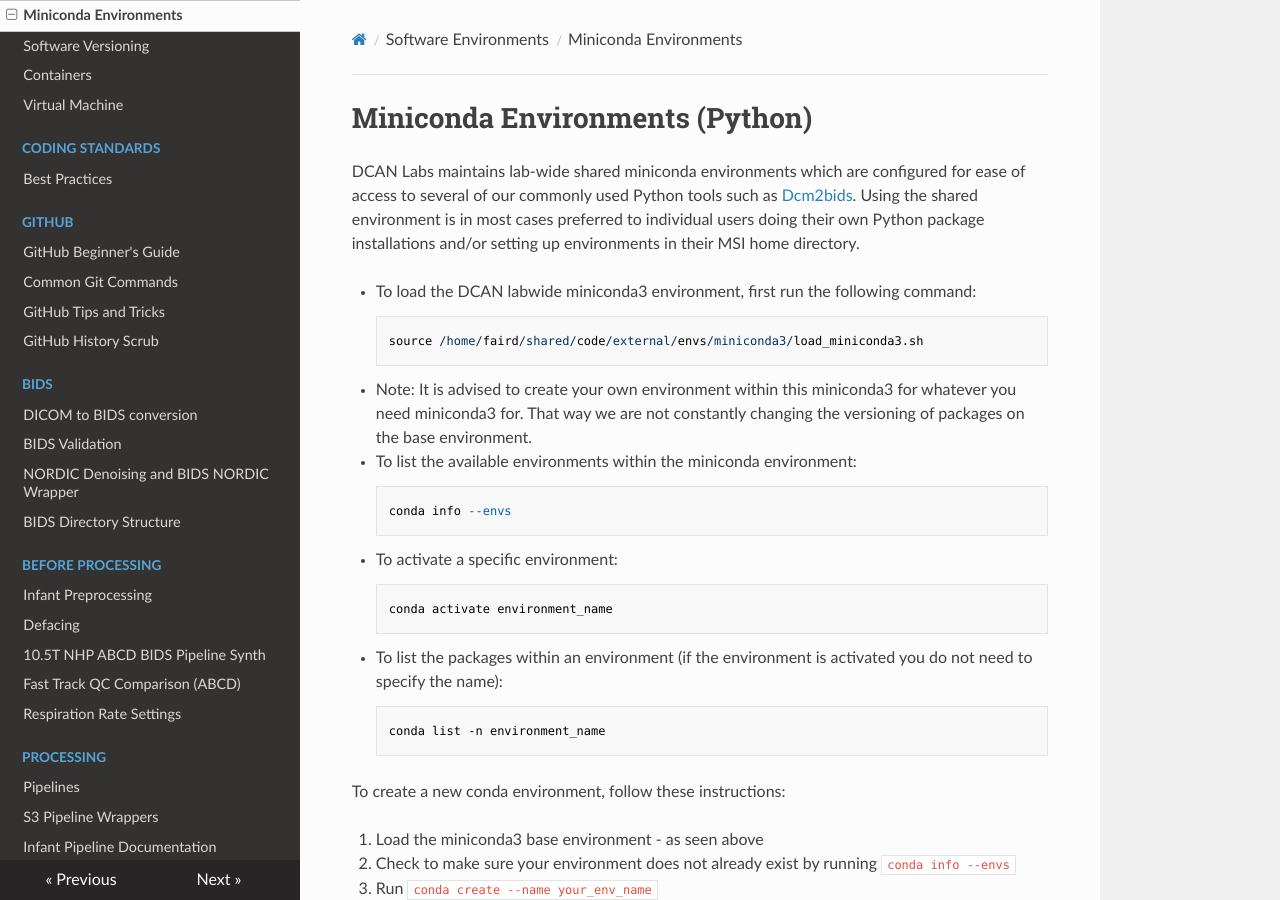
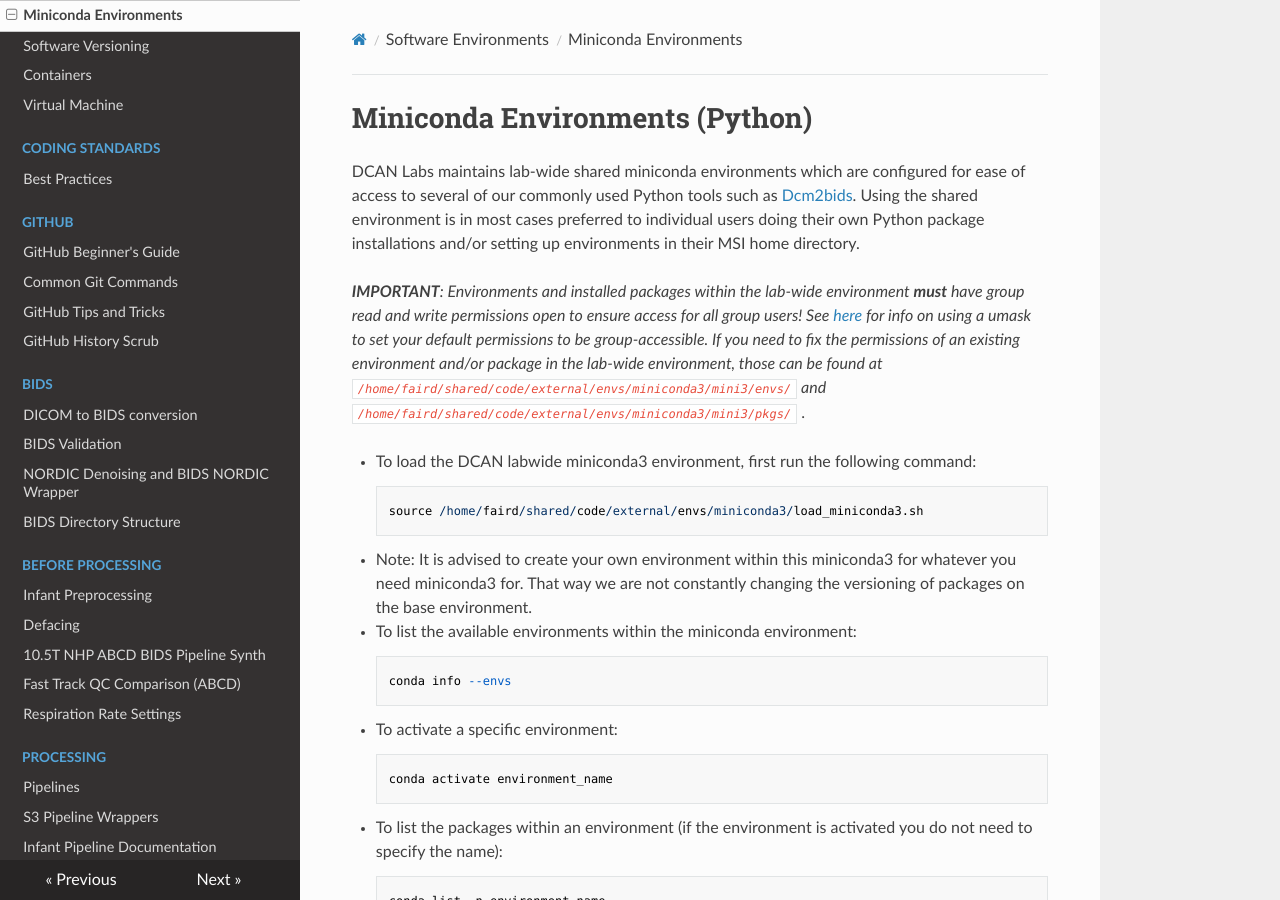
Before and after one commit to DCAN-Labs/cdni-brain, an MkDocs documentation site: the page built from docs/miniconda.md, in a window 1280 px wide and 900 px high. Built offline with MkDocs 1.6.1, drawn with Linux system fonts in a browser that asks for light colours; nearby versions of some CDN libraries.

Commit message:
Update miniconda.md
Add reminder to have group read/write permissions enabled for anything installed to the labwide miniconda env

```diff
--- a/docs/miniconda.md
+++ b/docs/miniconda.md
@@ -1,6 +1,10 @@
 # Miniconda Environments (Python)
 
 DCAN Labs maintains lab-wide shared miniconda environments which are configured for ease of access to several of our commonly used Python tools such as [Dcm2bids](dcm2bids.md). Using the shared environment is in most cases preferred to individual users doing their own Python package installations and/or setting up environments in their MSI home directory.
+
+
+***IMPORTANT**:  Environments and installed packages within the lab-wide environment **must** have group read and write permissions open to ensure access for all group users! See [here](https://dcan-labs-informational-guide.readthedocs.io/en/latest/msi-login/#directory-and-file-permissions) for info on using a umask to set your default permissions to be group-accessible. If you need to fix the permissions of an existing environment and/or package in the lab-wide environment, those can be found at `/home/faird/shared/code/external/envs/miniconda3/mini3/envs/` and `/home/faird/shared/code/external/envs/miniconda3/mini3/pkgs/`* .
+
 
 * To load the DCAN labwide miniconda3 environment, first run the following command:
 
```
